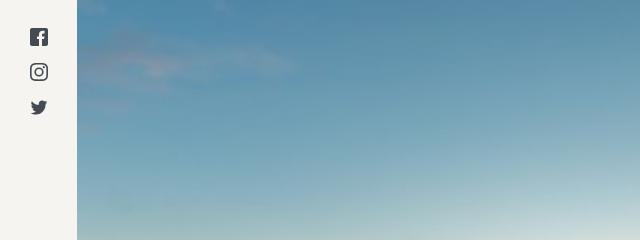
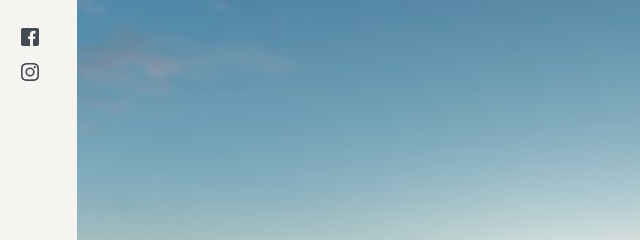
Before and after one commit to Chramberry/Chramberry.github.io, a plain HTML site: page destinations.html in a window 1280 px wide. Shown: the top 240 px of the page, 0-640 px from the left. Drawn offline with nearby package versions, Linux system fonts and the light colour scheme.

Commit message:
Update destinations.html

```diff
--- a/destinations.html
+++ b/destinations.html
@@ -54,9 +54,8 @@
             <h1 class="hide-on-mobile logo-container absolute block full-width align--center"><img class="logo--desktop" src="/img/desktop-logo.svg" alt="Wandering Waleys" title="Wandering Waleys"></h1>
             <!-- Social links -->
             <ul class="pt1 no-bullets align--center hide-on-mobile">
-                <li><a class="link link--default" href="https://www.twitter.com"><img class="icon" src="/img/facebook.svg" alt="Facebook"></a></li>
-                <li><a class="link link--default" href="https://www.instagram.com"><img class="icon" src="/img/instagram.svg" alt="Instagram"></a></li>
-                <li><a class="link link--default" href="https://www.facebook.com"><img class="icon" src="/img/twitter.svg" alt="Twitter"></a></li>
+                <li class="mr1"><a class="link link--default" href="https://twitter.com/WanderingWaleys"><img class="icon" src="/img/facebook.svg" alt="Facebook"></a></li>
+                <li class="mr1"><a class="link link--default" href="https://www.instagram.com/wanderingwaleys/"><img class="icon" src="/img/instagram.svg" alt="Instagram"></a></li>
             </ul>
 
         </header>
```
